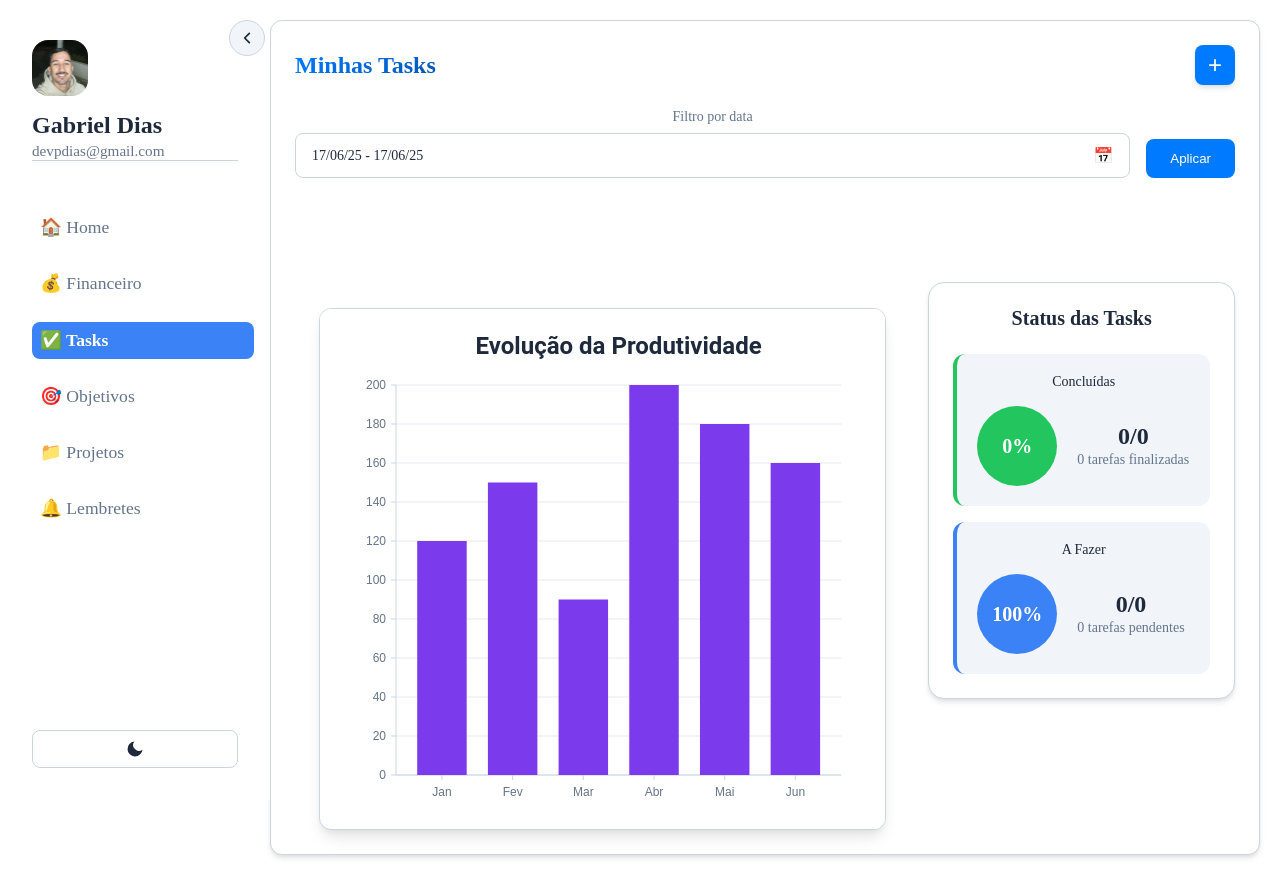
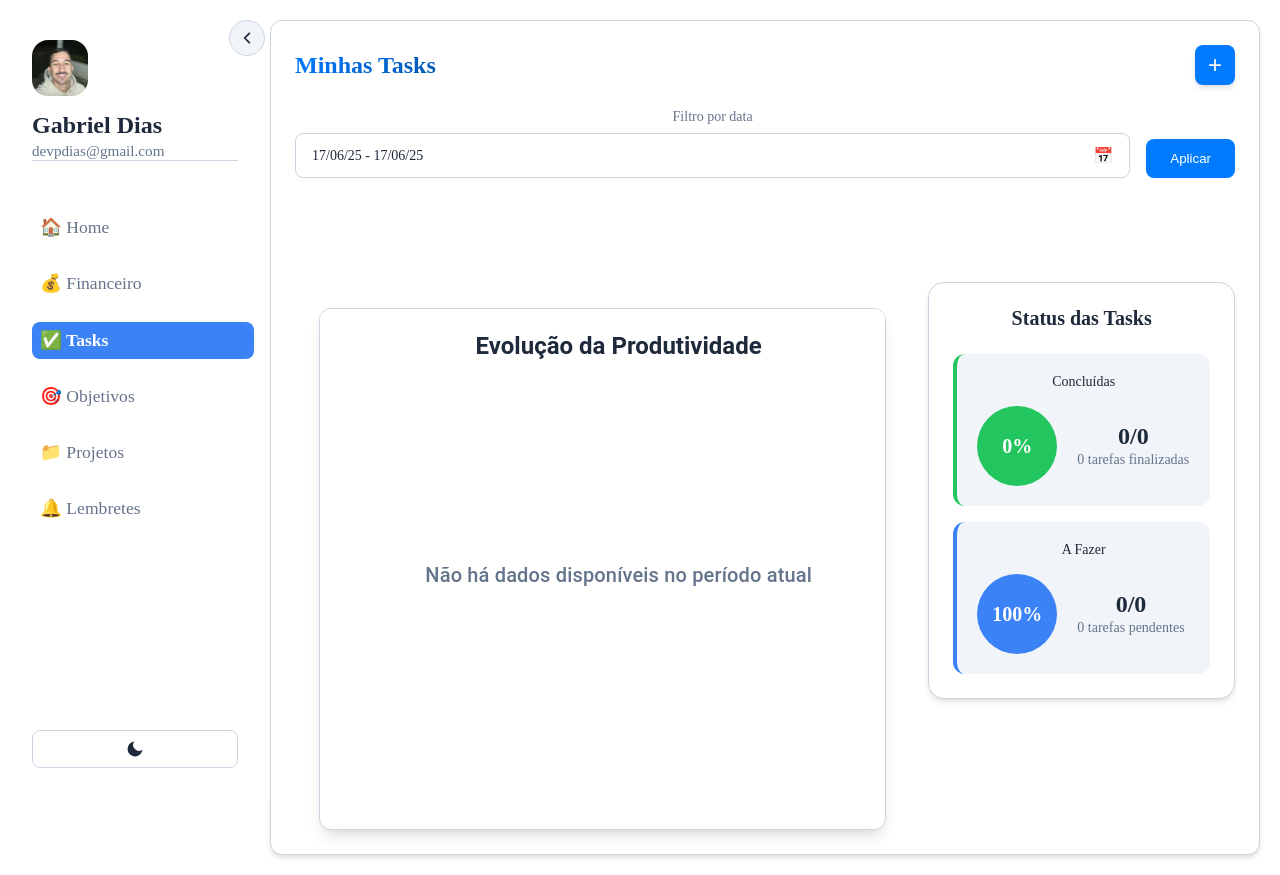
Before and after one commit to DiiasDev/dashboardRotina, a React (Create React App) app: page /Tasks in a window 1280 px wide. Built offline with nearby package versions, Linux system fonts and the light colour scheme; the HTML template or start-up script is replaced by a standard one.

Commit message:
feat: Adicionando dados reais ao gráfico de evolução da produtividade

```diff
--- a/src/Components/ChartComponent/chatrComponent.tsx
+++ b/src/Components/ChartComponent/chatrComponent.tsx
@@ -1,16 +1,44 @@
-import { Container, Grid, Card, CardContent, Typography } from '@mui/material';
+import { Container, Grid, Card, CardContent, Typography, Box } from '@mui/material';
 import { ResponsiveBar } from '@nivo/bar'
+import { useState, useEffect } from 'react'
+import {ChartData} from '../../logic/chartData'
 
 
 export default function ChartComponent(){
-    const data = [
-        { id: 'Jan', value: 120 },
-        { id: 'Fev', value: 150 },
-        { id: 'Mar', value: 90 },
-        { id: 'Abr', value: 200 },
-        { id: 'Mai', value: 180 },
-        { id: 'Jun', value: 160 }
-    ];
+    const [data, setData] = useState<{id: string, value: number}[]>([])
+
+    const updateChartData = () => {
+        const chartData = new ChartData("", 0)
+        const newData = chartData.data()
+        setData(newData)
+    }
+
+    useEffect(() => {
+        // Carregar dados iniciais
+        updateChartData()
+
+        // Listener para mudanças no localStorage (entre abas)
+        const handleStorageChange = (e: StorageEvent) => {
+            if (e.key === 'tasks_criadas' || e.key === null) {
+                updateChartData()
+            }
+        }
+
+        // Listener customizado para mudanças no mesmo documento
+        const handleCustomStorageChange = (e: CustomEvent) => {
+            if (e.detail?.key === 'tasks_criadas') {
+                updateChartData()
+            }
+        }
+
+        window.addEventListener('storage', handleStorageChange)
+        window.addEventListener('localStorageUpdated', handleCustomStorageChange as EventListener)
+
+        return () => {
+            window.removeEventListener('storage', handleStorageChange)
+            window.removeEventListener('localStorageUpdated', handleCustomStorageChange as EventListener)
+        }
+    }, [])
 
     return(
         <Container>
@@ -42,6 +70,25 @@ export default function ChartComponent(){
                             >
                                 Evolução da Produtividade
                             </Typography>
+
+                            {data.length === 0 ? (
+                                <Box
+                                    display="flex"
+                                    justifyContent="center"
+                                    alignItems="center"
+                                    height="400px"
+                                >
+                                    <Typography
+                                        variant="h6"
+                                        style={{
+                                            color: 'var(--color-text-secondary)',
+                                            textAlign: 'center'
+                                        }}
+                                    >
+                                        Não há dados disponíveis no período atual
+                                    </Typography>
+                                </Box>
+                            ) : (
                                 <ResponsiveBar
                                     data={data}
                                     keys={['value']}
@@ -53,7 +100,9 @@ export default function ChartComponent(){
                                     axisTop={null}
                                     axisRight={null}
                                     enableGridY={true}
-                                enableLabel={false}
+                                    enableLabel={true}
+                                    label={d => `${d.value}`}
+                                    labelTextColor="white"
                                     theme={{
                                         background: 'var(--color-surface)',
                                         text: {
@@ -86,6 +135,7 @@ export default function ChartComponent(){
                                         }
                                     }}
                                 />
+                            )}
                         </CardContent>
                     </Card>
                 </Grid>
--- a/src/Components/TasksComponent/tasksComponent.tsx
+++ b/src/Components/TasksComponent/tasksComponent.tsx
@@ -3,6 +3,7 @@ import { Tasks, TaskData } from '../../logic/tasks';
 import { useState, useEffect } from 'react';
 import { groupBy } from 'lodash';
 import DetalhesTask from '../modals/DetalhesTask/detalhesTask';
+import { localStorageManager } from '../../utils/localStorage';
 
 interface Task {
     id: number;
@@ -18,9 +19,7 @@ export default function TasksComponent() {
     const [modalOpen, setModalOpen] = useState(false);
     const [selectedTask, setSelectedTask] = useState<TaskData | null>(null);
 
-    const taskManeger = new Tasks(0, "", [], "", false, "")
 
-    //realtime
     useEffect(() => {
         carregarTasks();
 
@@ -37,7 +36,6 @@ export default function TasksComponent() {
         window.addEventListener('storage', handleStorageChange);
         window.addEventListener('tasksUpdated', handleTasksUpdate);
 
-        // Cleanup
         return () => {
             window.removeEventListener('storage', handleStorageChange);
             window.removeEventListener('tasksUpdated', handleTasksUpdate);
@@ -45,14 +43,14 @@ export default function TasksComponent() {
     }, []);
 
     const carregarTasks = () => {
-        const savedTasks = JSON.parse(localStorage.getItem("tasks_criadas") || "[]")
+        const savedTasks = JSON.parse(localStorageManager.getItem("tasks_criadas") || "[]")
         setTasks(savedTasks)
     }
 
     const excluirTask = (id: number) => {
         const tasksAtualizadas = tasksSalvas.filter((task => task.id !== id))
 
-        localStorage.setItem("tasks_criadas", JSON.stringify(tasksAtualizadas))
+        localStorageManager.setItem("tasks_criadas", tasksAtualizadas)
         setTasks(tasksAtualizadas)
 
         window.dispatchEvent(new CustomEvent('tasksUpdated'));
@@ -88,7 +86,7 @@ export default function TasksComponent() {
         const tasksAtualizadas = tasksSalvas.map((task) => task.id === id ? { ...task, concluido: true } : task);
 
         setTasks(tasksAtualizadas);
-        localStorage.setItem("tasks_criadas", JSON.stringify(tasksAtualizadas))
+        localStorageManager.setItem("tasks_criadas", tasksAtualizadas)
 
         window.dispatchEvent(new CustomEvent('tasksUpdated'));
     }
--- /dev/null
+++ b/src/logic/chartData.ts
@@ -0,0 +1,52 @@
+type chartData = {
+    mounth: string,
+    tasksConcluidas: number
+    tasksSalvas: {concluido: boolean, dataCreacao?: string}[]
+}
+
+export class ChartData{
+    mounth: string;
+    tasksConcluidas: number;
+
+    constructor(mounth: string, tasksConcluidas: number) {
+        this.mounth = mounth;
+        this.tasksConcluidas = tasksConcluidas;
+    }
+
+    data(){
+        const tasksSalvas = JSON.parse(localStorage.getItem("tasks_criadas") || "[]")
+
+        const monthNames = [
+            "Janeiro", "Fevereiro", "Março", "Abril", "Maio", "Junho",
+            "Julho", "Agosto", "Setembro", "Outubro", "Novembro", "Dezembro"
+        ]
+
+        const currentYear = new Date().getFullYear()
+
+        const dataByMonth = monthNames.map((monthName, index) => {
+            const tasksDoMes = tasksSalvas.filter((task: {concluido: boolean, dataCreacao?: string}) => {
+                if (!task.dataCreacao) return false
+                const taskDate = new Date(task.dataCreacao)
+                return taskDate.getMonth() === index && taskDate.getFullYear() === currentYear
+            })
+
+            const tasksConcluidas = tasksDoMes.filter((task: {concluido: boolean}) => task.concluido === true).length
+
+            return {
+                id: monthName,
+                value: tasksConcluidas,
+                monthIndex: index
+            }
+        })
+
+        const firstMonthWithData = dataByMonth.find(month => month.value > 0)
+
+        if (!firstMonthWithData) {
+            return []
+        }
+
+        return dataByMonth
+            .slice(firstMonthWithData.monthIndex)
+            .map(month => ({ id: month.id, value: month.value }))
+    }
+}
--- a/src/logic/tasks.ts
+++ b/src/logic/tasks.ts
@@ -1,3 +1,5 @@
+import { localStorageManager } from '../utils/localStorage';
+
 export type TaskData = {
   id: number;
   titulo: string;
@@ -29,7 +31,7 @@ export class Tasks {
 
   private static carregarTasks() {
     try {
-      const dadosSalvos = localStorage.getItem("tasks_criadas");
+      const dadosSalvos = localStorageManager.getItem("tasks_criadas");
       if (dadosSalvos) {
         Tasks.taskCriadas = JSON.parse(dadosSalvos);
       }
@@ -61,7 +63,7 @@ export class Tasks {
 
       Tasks.taskCriadas.push(task);
 
-      localStorage.setItem("tasks_criadas", JSON.stringify(Tasks.taskCriadas));
+      localStorageManager.setItem("tasks_criadas", Tasks.taskCriadas);
 
     } catch (error) {
       console.warn("Erro ao criar task");
@@ -78,7 +80,7 @@ export class Tasks {
       const taskIndex = Tasks.taskCriadas.findIndex(task => task.id === this.id);
       if (taskIndex !== -1) {
         Tasks.taskCriadas[taskIndex].concluido = true;
-        localStorage.setItem("tasks_criadas", JSON.stringify(Tasks.taskCriadas));
+        localStorageManager.setItem("tasks_criadas", Tasks.taskCriadas);
       }
     } catch (error) {
       console.warn("Erro ao marcar task como concluída:", error);
@@ -88,7 +90,7 @@ export class Tasks {
 
   listarTasks(): TaskData[] {
     try {
-      const dadosSalvos = localStorage.getItem("tasks_criadas");
+      const dadosSalvos = localStorageManager.getItem("tasks_criadas");
 
       if (dadosSalvos) {
         Tasks.taskCriadas = JSON.parse(dadosSalvos);
--- /dev/null
+++ b/src/utils/localStorage.ts
@@ -0,0 +1,36 @@
+
+export const localStorageManager = {
+    setItem: (key: string, value: any) => {
+        try {
+            const stringValue = typeof value === 'string' ? value : JSON.stringify(value)
+            localStorage.setItem(key, stringValue)
+
+            // Disparar evento customizado para notificar componentes
+            window.dispatchEvent(new CustomEvent('localStorageUpdated', {
+                detail: { key, value }
+            }))
+        } catch (error) {
+            console.error('Erro ao salvar no localStorage:', error)
+        }
+    },
+
+    getItem: (key: string) => {
+        try {
+            return localStorage.getItem(key)
+        } catch (error) {
+            console.error('Erro ao ler do localStorage:', error)
+            return null
+        }
+    },
+
+    removeItem: (key: string) => {
+        try {
+            localStorage.removeItem(key)
+            window.dispatchEvent(new CustomEvent('localStorageUpdated', {
+                detail: { key, value: null }
+            }))
+        } catch (error) {
+            console.error('Erro ao remover do localStorage:', error)
+        }
+    }
+}
```
Lines whose indentation alone changed are shown as unchanged.
